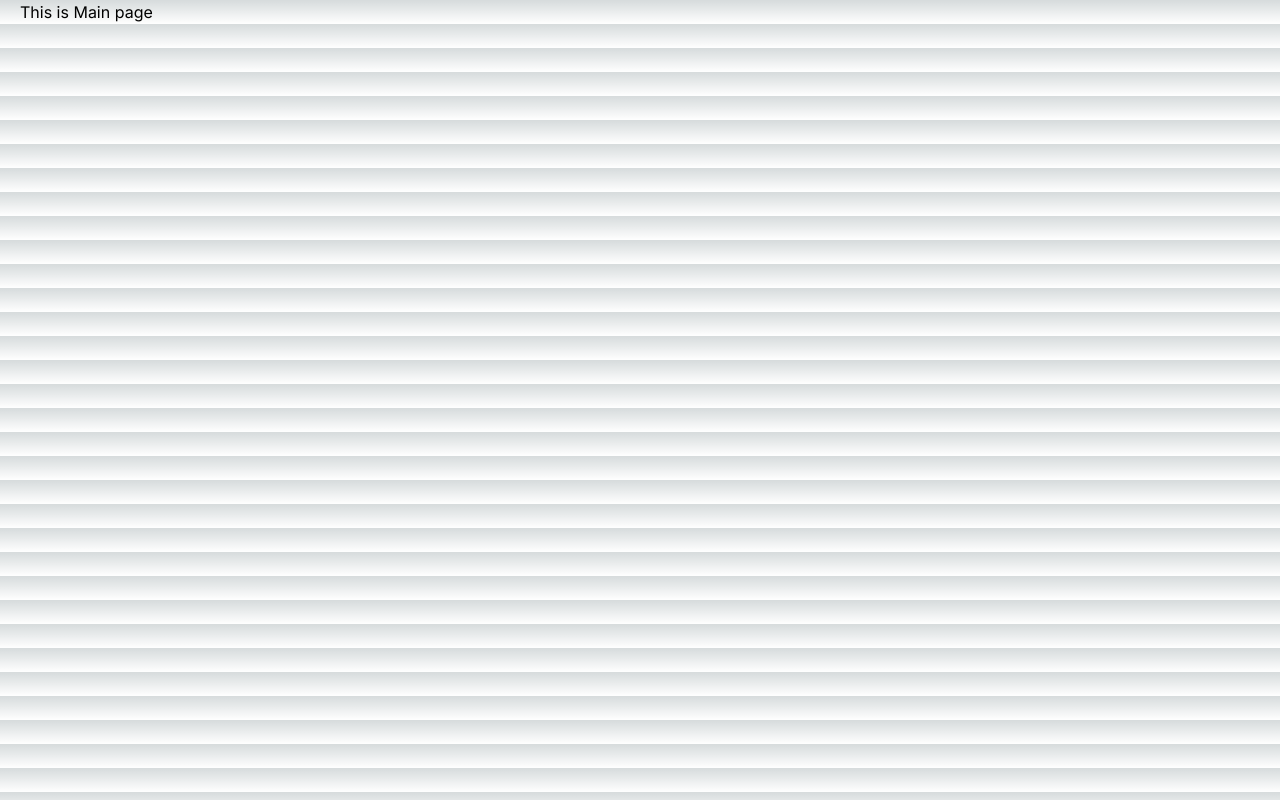
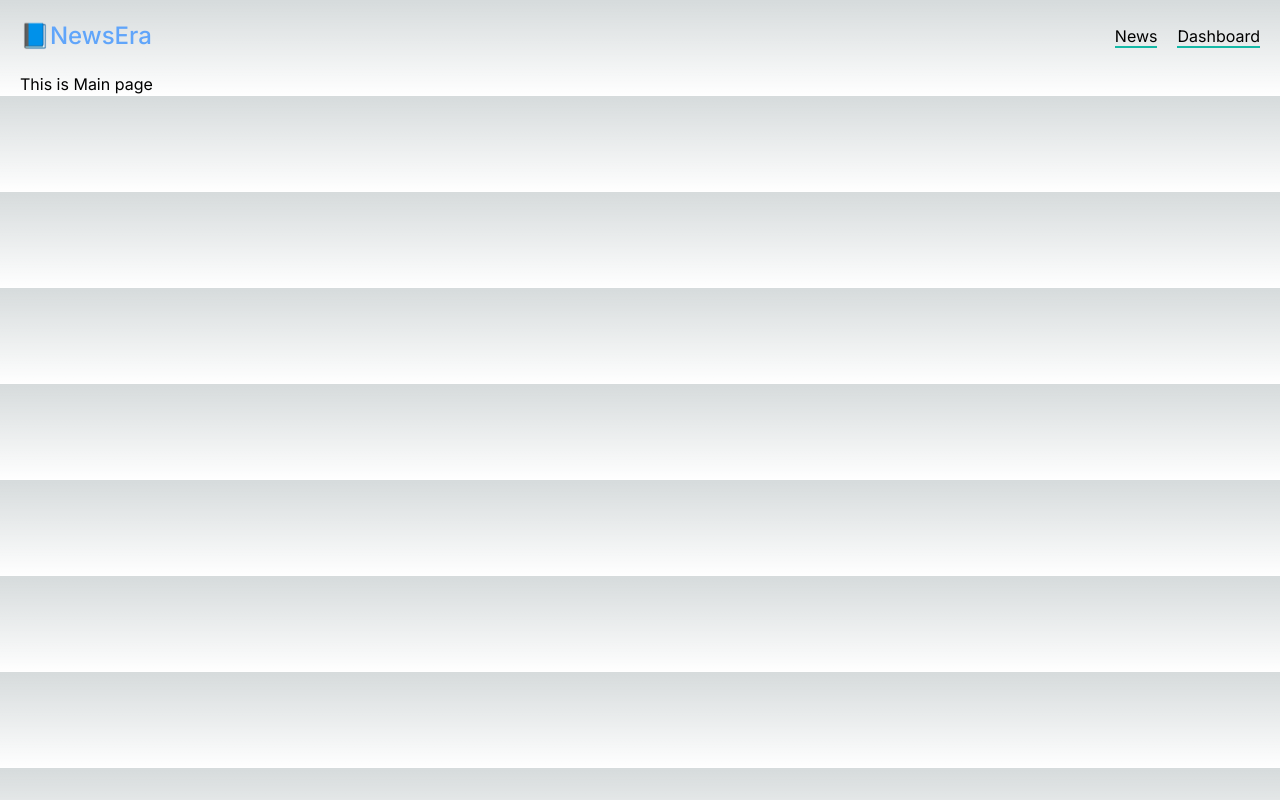
Before and after one commit to MehediAhsan/newsera, a Next.js app: page / in a window 1280 px wide. Built offline with nearby package versions, Linux system fonts and the light colour scheme.

Commit message:
added navbar

```diff
--- a/app/layout.js
+++ b/app/layout.js
@@ -1,5 +1,6 @@
 import { Inter } from "next/font/google";
 import "./globals.css";
+import Navbar from "@/components/Navbar";
 
 const inter = Inter({ subsets: ["latin"] });
 
@@ -11,7 +12,10 @@ export const metadata = {
 export default function RootLayout({ children }) {
   return (
     <html lang="en" className="container mx-auto px-5">
-      <body className={inter.className}>{children}</body>
+      <body className={inter.className}>
+        <Navbar />
+        {children}
+      </body>
     </html>
   );
 }
--- /dev/null
+++ b/components/Navbar.jsx
@@ -0,0 +1,17 @@
+import Link from "next/link";
+
+const Navbar = () => {
+    return (
+        <div className="flex justify-between items-center py-5">
+            <h1 className="text-blue-400 text-2xl font-medium">📘NewsEra</h1>
+            <div>
+                <ul className="flex gap-5">
+                    <li><Link href="/news" className="border-b-2 border-primary">News</Link></li>
+                    <li><Link href="/dashboard" className="border-b-2 border-primary">Dashboard</Link></li>
+                </ul>
+            </div>
+        </div>
+    );
+};
+
+export default Navbar;
--- a/tailwind.config.js
+++ b/tailwind.config.js
@@ -12,6 +12,9 @@ module.exports = {
         'gradient-conic':
           'conic-gradient(from 180deg at 50% 50%, var(--tw-gradient-stops))',
       },
+      colors: {
+        primary: "#14B8A6"
+      }
     },
   },
   plugins: [],
```
